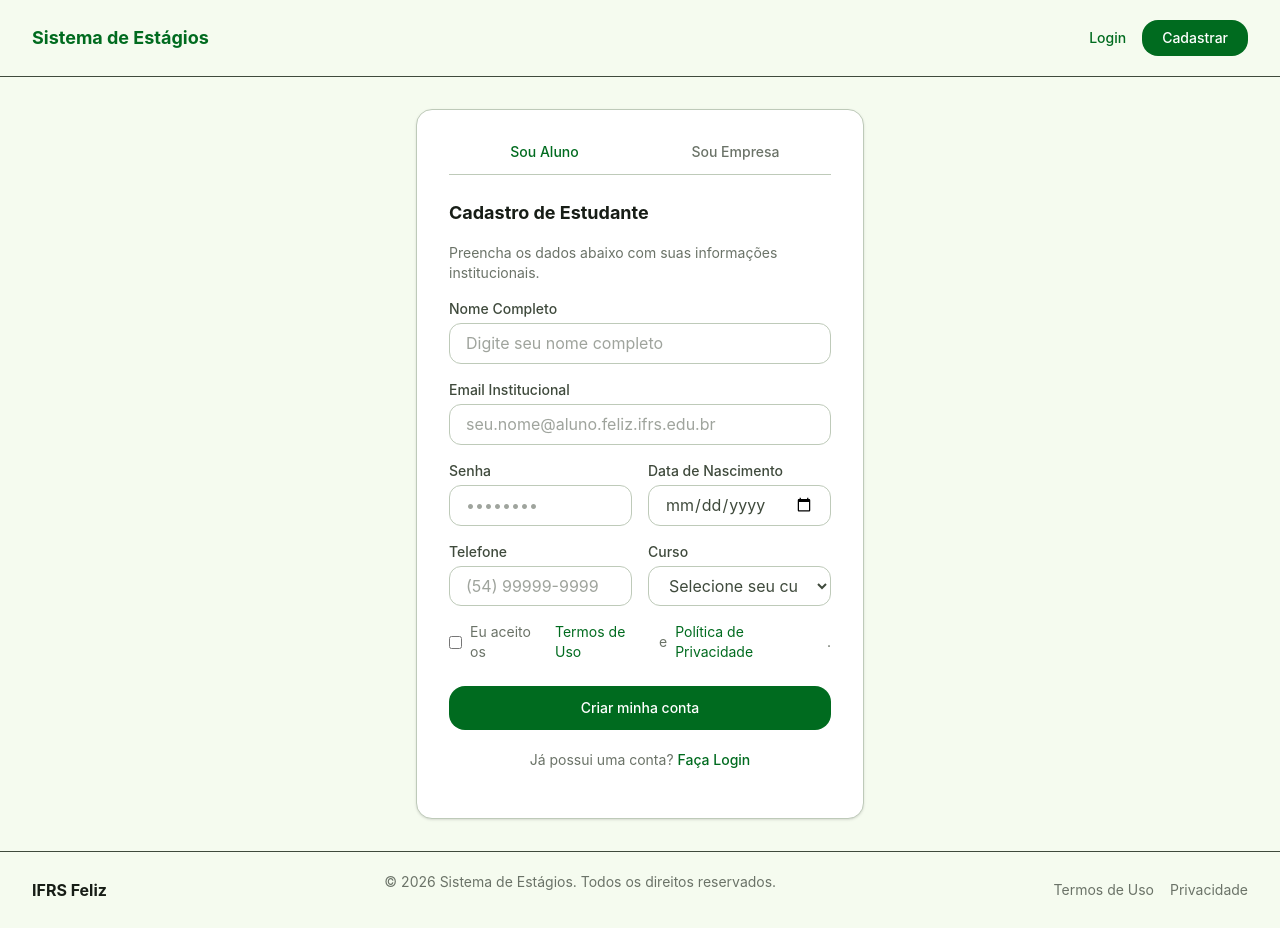
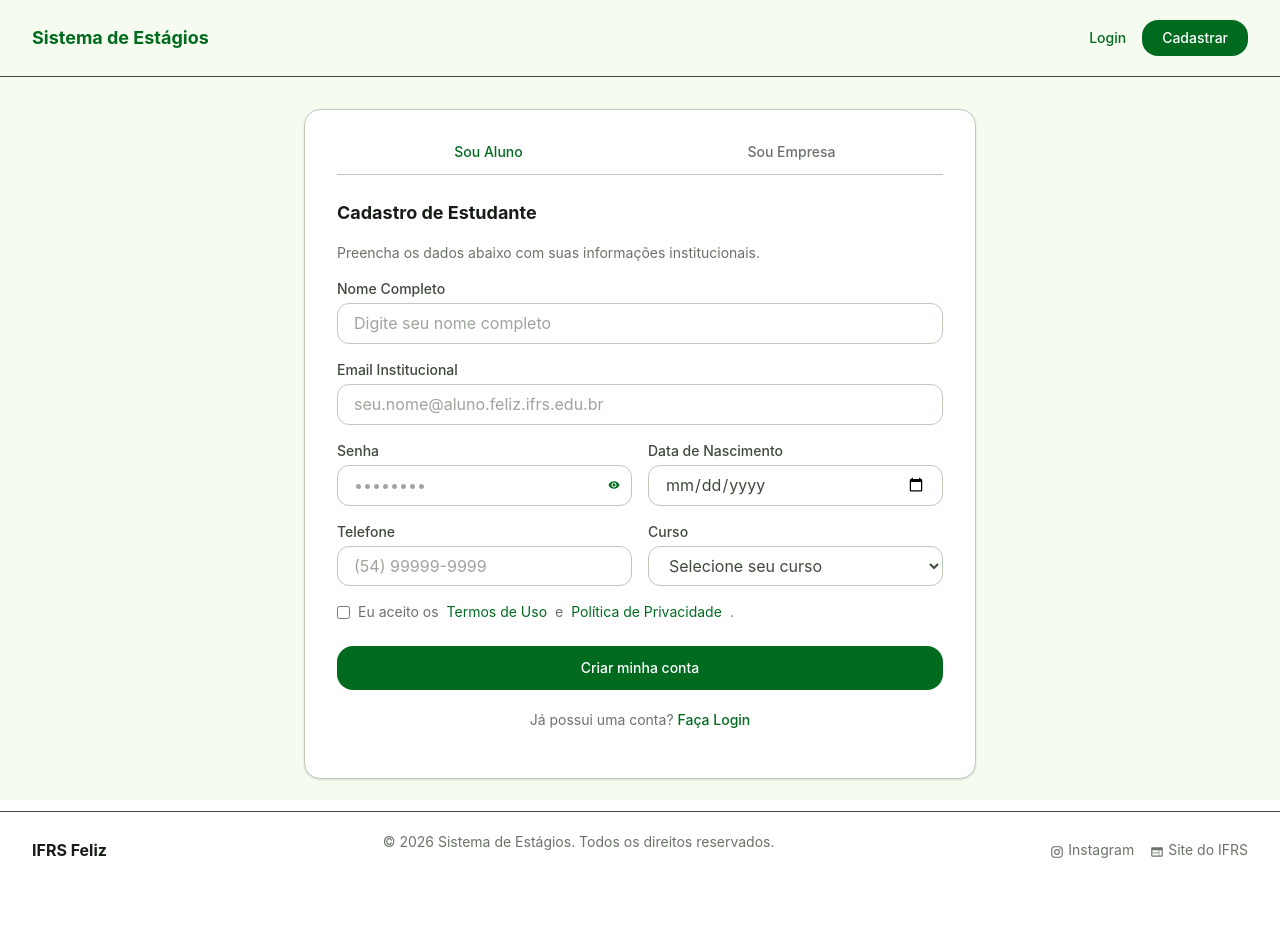
Before and after one commit to williampilger/ifrs-prog3-trabalho1-2026, a Next.js app in the folder sistema-vagas-estagio/: page /cadastro in a window 1280 px wide. After the commit the page ends 888 px from the top, so only its background shows below. Built offline with nearby package versions, Linux system fonts and the light colour scheme.

Commit message:
[update] cadastro Aluno e Empresa

```diff
--- a/sistema-vagas-estagio/app/(main)/cadastro/page.tsx
+++ b/sistema-vagas-estagio/app/(main)/cadastro/page.tsx
@@ -2,12 +2,35 @@
 
 import { useState } from "react";
 import Link from "next/link";
+import {z} from "zod"
+import { MdVisibility, MdVisibilityOff } from "react-icons/md";
+import Card from "@/app/components/Card";
+
+// Validação
+  const schemaAluno = z.object({
+    nome: z.string().min(3, "O nome deve ter pelo menos 3 caracteres").nonempty("O nome é obrigatório"),
+    email: z.email("Email inválido").nonempty("O email é obrigatório"),
+    senha: z.string().min(6, "A senha deve ter pelo menos 6 caracteres").nonempty("A senha é obrigatória"),
+    telefone: z.string().min(10, "O telefone deve ter o DDD e o número").nonempty("O telefone é obrigatório"),
+    nascimento: z.string().min(1, "Informe sua data de nascimento").nonempty("A data de nascimento é obrigatória"),
+    curso: z.string().min(1, "Selecione seu curso").nonempty("O curso é obrigatório"),
+    aceito: z.literal(true, {message: "Você deve aceitar os termos e condições"}),
+  })
+
+  const schemaEmpresa = z.object({
+    nome: z.string().min(3, "O nome deve ter pelo menos 3 caracteres").nonempty("O nome é obrigatório"),
+    email: z.email("Email inválido").nonempty("O email é obrigatório"),
+    senha: z.string().min(6, "A senha deve ter pelo menos 6 caracteres").nonempty("A senha é obrigatória"),
+    telefone: z.string().min(10, "O telefone deve ter o DDD e o número").nonempty("O telefone é obrigatório"),
+    cnpj: z.string().min(14, "O CNPJ deve ter 14 dígitos").nonempty("O CNPJ é obrigatório"),
+    aceito: z.literal(true, {message: "Você deve aceitar os termos e condições"}),
+  })
 
 export default function Cadastro() {
-  // Aba ativa: "aluno" ou "empresa"
+  // Abas
   const [aba, setAba] = useState<"aluno" | "empresa">("aluno");
 
-  // Campos comuns às duas abas
+  // Campos
   const [nome, setNome] = useState("");
   const [email, setEmail] = useState("");
   const [senha, setSenha] = useState("");
@@ -20,12 +43,44 @@ export default function Cadastro() {
   // Campo só de empresa
   const [cnpj, setCnpj] = useState("");
 
+  // Mostrar/esconder senha
+  const [mostrarSenha, setMostrarSenha] = useState(false);
+
+  // Aceito os termos
+  const [aceito, setAceito] = useState(false);
+
+  const [erros, setErros] = useState<Record<string, string>>({});
+
+  function handleSubmit(e: React.SubmitEvent){
+    e.preventDefault();
+
+    const schema = aba === "aluno" ? schemaAluno : schemaEmpresa;
+    const dados =
+      aba === "aluno"
+        ? { nome, email, senha, telefone, nascimento, curso, aceito}
+        : { nome, email, senha, telefone, cnpj, aceito };
+    const resultado = schema.safeParse(dados);
+    console.log(resultado);
+
+    if(!resultado.success){
+      const novosErros: Record<string, string> = {};
+      for (const erro of resultado.error.issues){
+        novosErros[erro.path[0] as string] = erro.message;
+      }
+      setErros(novosErros);
+      return
+    }
+
+    setErros({});
+    console.log("Dados válidos!", resultado.data);
+  }
+
   return (
-    <div className="mx-auto max-w-md rounded-2xl border border-border bg-white p-8 shadow-sm">
+    <Card>
       {/* Abas */}
       <div className="mb-6 flex border-b border-border">
         <button
-          onClick={() => setAba("aluno")}
+          onClick={() => {setAba("aluno"); setErros({});}}
           className={`flex-1 pb-3 text-sm font-medium transition-colors ${
             aba === "aluno"
               ? "border-b-2 border-primary text-primary"
@@ -35,7 +90,7 @@ export default function Cadastro() {
           Sou Aluno
         </button>
         <button
-          onClick={() => setAba("empresa")}
+          onClick={() => {setAba("empresa"); setErros({});}}
           className={`flex-1 pb-3 text-sm font-medium transition-colors ${
             aba === "empresa"
               ? "border-b-2 border-primary text-primary"
@@ -57,12 +112,13 @@ export default function Cadastro() {
       </p>
 
       {/* Formulário */}
-      <form className="flex flex-col gap-4">
+      <form className="flex flex-col gap-4" onSubmit={handleSubmit}>
         <Campo
           label={aba === "aluno" ? "Nome Completo" : "Razão Social"}
           placeholder={aba === "aluno" ? "Digite seu nome completo" : "Nome da empresa"}
           value={nome}
           onChange={setNome}
+          erro={erros.nome}
         />
 
         <Campo
@@ -71,17 +127,30 @@ export default function Cadastro() {
           placeholder={aba === "aluno" ? "seu.nome@aluno.feliz.ifrs.edu.br" : "contato@empresa.com.br"}
           value={email}
           onChange={setEmail}
+          erro={erros.email}
         />
 
         <div className="grid grid-cols-2 gap-4">
-          <Campo
-            label="Senha"
-            type="password"
-            placeholder="••••••••"
-            value={senha}
-            onChange={setSenha}
-          />
-
+          <div className="flex flex-col gap-1">
+            <label className="text-sm font-medium text-text-primary"> Senha </label>
+            <div className="relative">
+              <input
+              type={mostrarSenha ? "text" : "password"}
+              placeholder="••••••••"
+              value={senha}
+              onChange={(e) => setSenha(e.target.value)}
+              className="w-full rounded-md border border-border px-4 py-2 pr-16 text-sm focus:outline-none focus:ring-2 focus:ring-primary"
+              />
+              <button
+                type="button"
+                onClick={() => setMostrarSenha((v) => !v)}
+                className="absolute right-3 top-1/2 -translate-y-1/2 text-xs font-medium text-primary"
+              >
+                {mostrarSenha ? <MdVisibilityOff />: <MdVisibility />}
+              </button>
+            </div>
+            {erros.senha && <p className="text-xs text-red-600">{erros.senha}</p>}
+          </div>
           {/* Campo que MUDA conforme a aba */}
           {aba === "aluno" ? (
             <Campo
@@ -89,6 +158,7 @@ export default function Cadastro() {
               type="date"
               value={nascimento}
               onChange={setNascimento}
+              erro={erros.nascimento}
             />
           ) : (
             <Campo
@@ -96,6 +166,7 @@ export default function Cadastro() {
               placeholder="00.000.000/0000-00"
               value={cnpj}
               onChange={setCnpj}
+              erro={erros.cnpj}
             />
           )}
         </div>
@@ -106,6 +177,7 @@ export default function Cadastro() {
             placeholder="(54) 99999-9999"
             value={telefone}
             onChange={setTelefone}
+            erro={erros.telefone}
           />
 
           {/* Curso só aparece pra aluno */}
@@ -122,16 +194,18 @@ export default function Cadastro() {
                 <option value="quimica">Química</option>
                 <option value="admin">Administração</option>
               </select>
+              {erros.curso && <p className="text-xs text-red-600">{erros.curso}</p>}
             </div>
           )}
         </div>
 
         <label className="flex items-center gap-2 text-sm text-text-muted">
-          <input type="checkbox" className="accent-primary" />
+          <input type="checkbox" className="accent-primary" checked={aceito} onChange={(e) => setAceito(e.target.checked)} />
           Eu aceito os{" "}
           <Link href="/termos" className="text-primary">Termos de Uso</Link> e{" "}
           <Link href="/privacidade" className="text-primary">Política de Privacidade</Link>.
         </label>
+        {erros.aceito && <p className="text-xs text-red-600">{erros.aceito}</p>}
 
         <button
           type="submit"
@@ -145,7 +219,7 @@ export default function Cadastro() {
         Já possui uma conta?{" "}
         <Link href="/login" className="font-medium text-primary">Faça Login</Link>
       </p>
-    </div>
+    </Card>
   );
 }
 
@@ -156,12 +230,14 @@ function Campo({
   placeholder,
   value,
   onChange,
+  erro,
 }: {
   label: string;
   type?: string;
   placeholder?: string;
   value: string;
   onChange: (v: string) => void;
+  erro?: string;
 }) {
   return (
     <div className="flex flex-col gap-1">
@@ -173,6 +249,7 @@ function Campo({
         onChange={(e) => onChange(e.target.value)}
         className="rounded-md border border-border px-4 py-2 text-sm focus:outline-none focus:ring-2 focus:ring-primary"
       />
+      {erro && <p className="text-xs text-red-600">{erro}</p>}
     </div>
   );
 }
--- a/sistema-vagas-estagio/app/(main)/layout.tsx
+++ b/sistema-vagas-estagio/app/(main)/layout.tsx
@@ -7,7 +7,7 @@ export default function MainLayout({
   children: React.ReactNode;
 }) {
   return (
-    <div className="flex flex-col min-h-screen">
+    <div className="flex flex-col min-h-screen bg-background-alt">
       <Header />
       <main className="flex-1 max-w-6xl mx-auto w-full px-6 py-8">
         {children}
--- /dev/null
+++ b/sistema-vagas-estagio/app/components/Card.tsx
@@ -0,0 +1,11 @@
+export default function Card({
+    children,
+}: {
+    children: React.ReactNode;
+}) {
+    return (
+        <div className="mx-auto max-w-2xl rounded-2xl border border-border bg-white p-8 shadow-sm">
+            {children}
+        </div>
+    );
+}
--- a/sistema-vagas-estagio/app/components/Footer.tsx
+++ b/sistema-vagas-estagio/app/components/Footer.tsx
@@ -1,4 +1,7 @@
 import Link from "next/link";
+import { RiInstagramLine } from "react-icons/ri";
+import { MdWeb } from "react-icons/md";
+
 
 export default function Footer() {
   return (
@@ -14,11 +17,13 @@ export default function Footer() {
 
         {/* Links */}
         <div className="flex items-center gap-4">
-          <Link href="/termos" className="text-sm text-text-muted hover:text-primary">
-            Termos de Uso
+          <Link href="https://www.instagram.com/ifrs.feliz/" className="text-sm text-text-muted hover:text-primary">
+            <RiInstagramLine className="inline-block mr-1" />
+            Instagram
           </Link>
-          <Link href="/privacidade" className="text-sm text-text-muted hover:text-primary">
-            Privacidade
+          <Link href="https://www.ifrs.edu.br/feliz/" className="text-sm text-text-muted hover:text-primary">
+            <MdWeb className="inline-block mr-1" />
+            Site do IFRS
           </Link>
         </div>
       </div>
--- a/sistema-vagas-estagio/app/components/Header.tsx
+++ b/sistema-vagas-estagio/app/components/Header.tsx
@@ -2,7 +2,7 @@ import Link from "next/link";
 
 export default function Header() {
   return (
-    <header className="bg-background-color-white border-b border-color-border flex items-center justify-between px-8 py-5">
+    <header className="bg-background-color border-b border-color-border flex items-center justify-between px-8 py-5">
       {/* Logo / nome do sistema */}
       <Link href="/" className="text-lg font-bold text-primary">
         Sistema de Estágios
--- a/sistema-vagas-estagio/app/globals.css
+++ b/sistema-vagas-estagio/app/globals.css
@@ -11,7 +11,7 @@
   --color-text-muted: #6b7368;
   --color-white: #ffffff;
   --color-border: #becab9;
-  --color-background: #f5fbef;
+  --color-background: #ffffff;
   --color-background-alt: #f5fbef;
 
   /* Typography */
--- a/sistema-vagas-estagio/package.json
+++ b/sistema-vagas-estagio/package.json
@@ -16,7 +16,8 @@
     "next": "16.2.9",
     "react": "19.2.4",
     "react-dom": "19.2.4",
-    "react-icons": "^5.6.0"
+    "react-icons": "^5.6.0",
+    "zod": "^4.4.3"
   },
   "devDependencies": {
     "@tailwindcss/postcss": "^4",
```
Also changed, not shown: sistema-vagas-estagio/app/(main)/page.tsx (+9 -8 lines), 1 other file (tests, documents, lock files or other folders).
